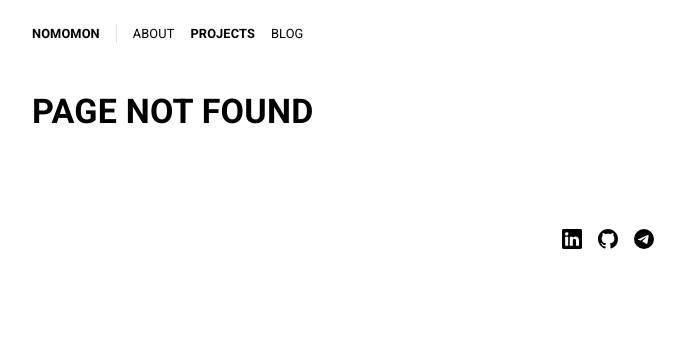
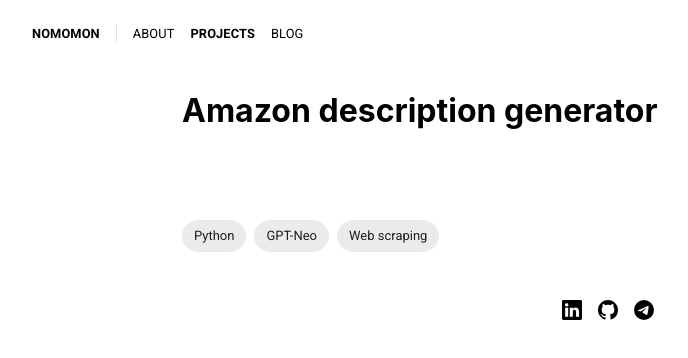
Before and after one commit to nomomon/nomomon.github.io, a Next.js app: page /projects/amazon-product-description in a window 1280 px wide. Before the commit this address had no page. Shown: the top 358 px of the page, without its empty margins (32-720 px from the left). Built offline with nearby package versions, Linux system fonts and the light colour scheme.

Commit message:
add project cards

```diff
--- /dev/null
+++ b/pages/projects/[slug].js
@@ -0,0 +1,74 @@
+import fs from 'fs';
+import matter from 'gray-matter';
+import md from 'markdown-it';
+import katex from 'katex';
+import { Container, Chip } from '@mui/material';
+import { Stack } from '@mui/system';
+import Head from 'next/head';
+
+const mdSettings = {
+    html: true,
+    linkify: true,
+}
+
+function ProjectPost({ frontmatter, content }) {
+    const markdown = md(mdSettings).render(content);
+    const latex = katex.renderToString(markdown, {
+        throwOnError: false,
+        delimiters: [
+            { left: "$$", right: "$$", display: true },
+            { left: "$", right: "$", display: false }
+        ],
+        ignoredTags: ["script", "noscript", "style", "textarea", "pre", "code", "p"]
+    })
+
+    return (
+        <>
+            <Head>
+                <title>
+                    nomomon | {frontmatter.title.toLowerCase()}
+                </title>
+            </Head>
+            <Container maxWidth='md'>
+                <h1>{frontmatter.title}</h1>
+
+                <div dangerouslySetInnerHTML={{ __html: latex }} />
+
+                <Stack direction='row' spacing={1} sx={{ mt: 6, mb: -6 }}>
+                    {
+                        frontmatter.tools.map((tag, index) => (
+                            <Chip label={tag} key={index} />
+                        ))
+                    }
+                </Stack>
+            </Container>
+        </>
+    );
+}
+
+export async function getStaticPaths() {
+    const files = fs.readdirSync('src/projects');
+    const paths = files.filter(fileName => fileName != 'template.md').map((fileName) => ({
+        params: {
+            slug: fileName.replace('.md', ''),
+        },
+    }));
+
+    return {
+        paths,
+        fallback: false,
+    };
+}
+
+export async function getStaticProps({ params: { slug } }) {
+    const fileName = fs.readFileSync(`src/projects/${slug}.md`, 'utf-8');
+    const { data: frontmatter, content } = matter(fileName);
+    return {
+        props: {
+            frontmatter,
+            content,
+        },
+    };
+}
+
+export default ProjectPost;
--- a/pages/projects/index.js
+++ b/pages/projects/index.js
@@ -32,7 +32,7 @@ function ProjectCard({
     return (
         <Card elevation={3}>
             <Link
-                href={'#'}
+                href={slug}
             >
                 <CardMedia
                     component="img"
@@ -50,7 +50,7 @@ function ProjectCard({
             </Link>
             <CardContent>
                 <Link
-                    href={'#'}
+                    href={slug}
                     color="inherit"
                     underline='none'
                 >
```
